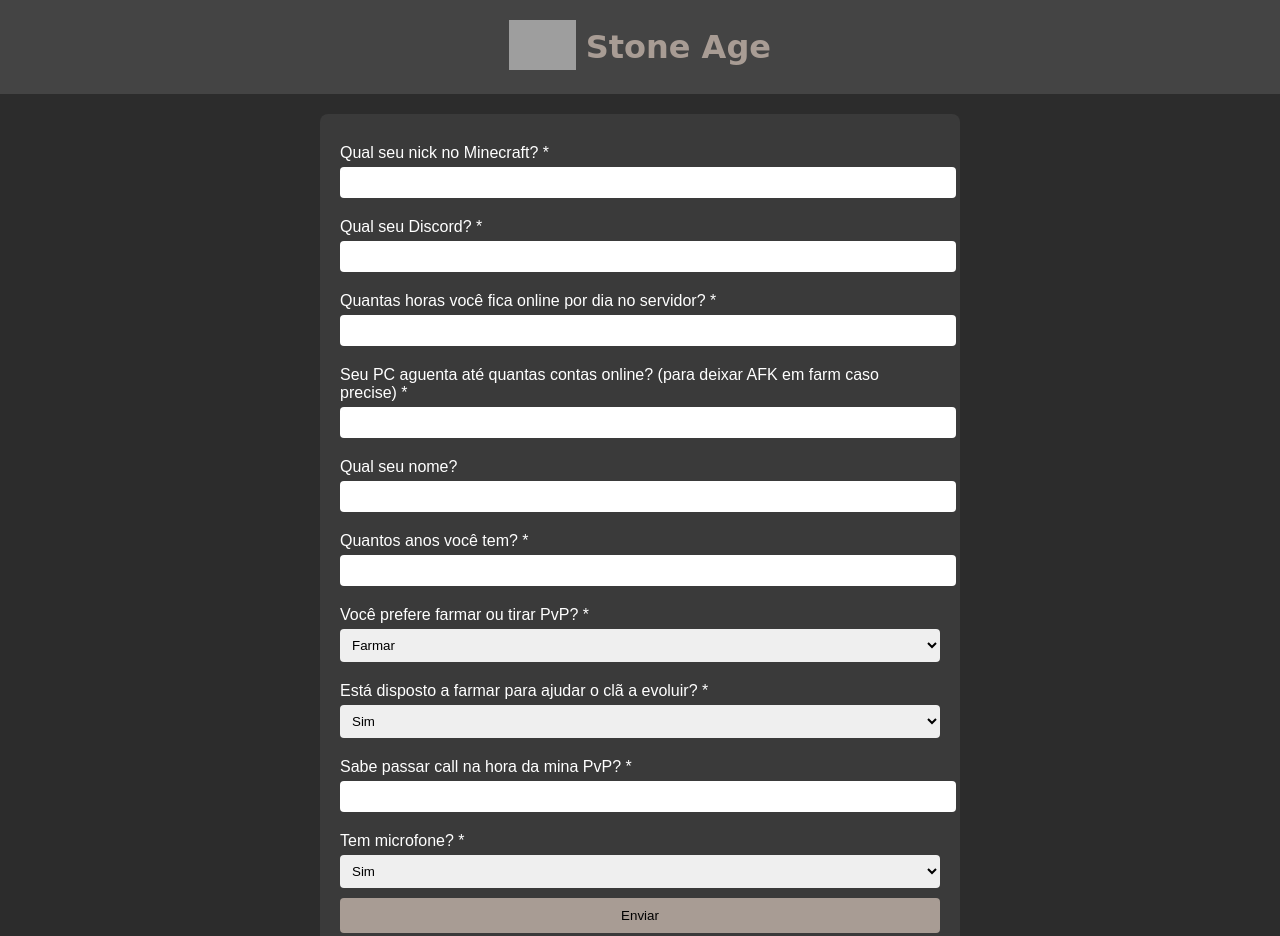
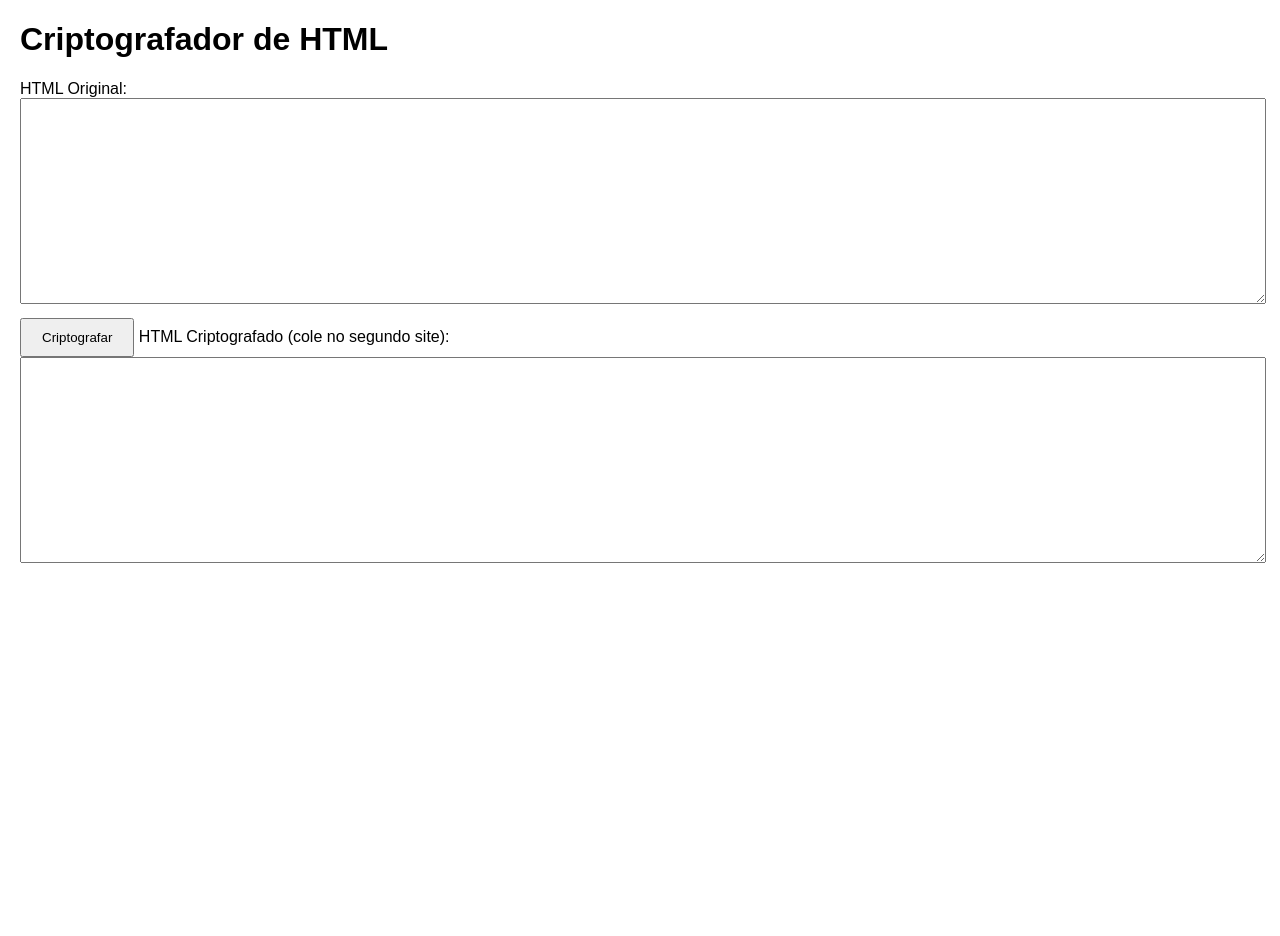
Before and after one commit to BnPsyco021/Stone-Age-Form, a plain HTML site: page index.html in a window 1280 px wide. Shown: the top 936 px of the page. After the commit the page ends 800 px from the top, so only its background shows below. Drawn offline with nearby package versions, Linux system fonts and the light colour scheme; grey boxes are pictures that could not be loaded.

Commit message:
Index.html

```diff
--- a/index.html
+++ b/index.html
@@ -1,166 +1,30 @@
 <!DOCTYPE html>
-<html lang="pt">
+<html lang="pt-BR">
 <head>
-    <meta charset="UTF-8">
-    <meta name="viewport" content="width=device-width, initial-scale=1.0">
-    <title>Stone Age</title>
-    <style>
-        body {
-            margin: 0;
-            padding: 0;
-            background-color: #2c2c2c;
-            font-family: Arial, sans-serif;
-            color: #fff;
-        }
-        .top-bar {
-            background-color: #444;
-            padding: 20px;
-            text-align: center;
-            display: flex;
-            justify-content: center;
-            align-items: center;
-        }
-        .logo {
-            height: 50px;
-            margin-right: 10px;
-            cursor: pointer;
-        }
-        .title {
-            font-size: 32px;
-            font-weight: bold;
-            color: #a89c94;
-            font-family: "Rock Salt", cursive;
-        }
-        .form-container {
-            background-color: #3a3a3a;
-            padding: 20px;
-            margin: 20px auto;
-            width: 80%;
-            max-width: 600px;
-            border-radius: 8px;
-        }
-        .form-container label {
-            display: block;
-            margin: 10px 0 5px;
-        }
-        .form-container input, .form-container select {
-            width: 100%;
-            padding: 8px;
-            margin-bottom: 10px;
-            border: none;
-            border-radius: 4px;
-        }
-        .form-container button {
-            background-color: #a89c94;
-            color: #000;
-            padding: 10px;
-            border: none;
-            width: 100%;
-            border-radius: 4px;
-            cursor: pointer;
-        }
-        .notification {
-            display: none;
-            position: fixed;
-            top: 20px;
-            left: 50%;
-            transform: translateX(-50%);
-            background-color: green;
-            color: white;
-            padding: 10px;
-            border-radius: 5px;
-        }
-        @import url('https://fonts.googleapis.com/css2?family=Rock+Salt&display=swap');
-    </style>
-    <script>
-        let canSubmit = true;
-        function sendForm(event) {
-            event.preventDefault();
-            if (!canSubmit) return;
-            canSubmit = false;
-            setTimeout(() => { canSubmit = true; }, 1200000); // 20 minutos
-
-            const webhookURL = "https://canary.discord.com/api/webhooks/1338254664864501802/PGVII1CcoXsQgBudA6bcTJfT7qYYoo7Vy8qjeDT5LC9Y_IGFtoN0N-lYLa1bXSIE8XRe";
-            const logoURL = "https://imgur.com/PMthxcH.png";
-
-            const formData = new FormData(event.target);
-            const fields = [];
-            formData.forEach((value, key) => {
-                fields.push({ name: key, value: value, inline: false });
-            });
-
-            const embed = {
-                title: "Novo Formulário Enviado!",
-                color: 0x8B7D6B, // Cor de pedra antiga
-                thumbnail: { url: logoURL },
-                fields: fields,
-                timestamp: new Date()
-            };
-
-            fetch(webhookURL, {
-                method: "POST",
-                headers: { "Content-Type": "application/json" },
-                body: JSON.stringify({ embeds: [embed] })
-            }).then(() => {
-                document.querySelector('.notification').style.display = 'block';
-                setTimeout(() => {
-                    document.querySelector('.notification').style.display = 'none';
-                }, 3000);
-            }).catch(error => console.error('Erro ao enviar:', error));
-        }
-    </script>
+  <meta charset="UTF-8">
+  <title>Criptografador de HTML</title>
+  <script src="https://cdnjs.cloudflare.com/ajax/libs/crypto-js/4.1.1/crypto-js.min.js"></script>
+  <style>
+    body { font-family: Arial; margin: 20px; }
+    textarea { width: 100%; height: 200px; margin-bottom: 10px; }
+    button { padding: 10px 20px; }
+  </style>
 </head>
 <body>
-    <div class="top-bar">
-        <a href="https://discord.com" target="_blank">
-            <img src="https://imgur.com/PMthxcH.png" alt="Logo" class="logo">
-        </a>
-        <span class="title">Stone Age</span>
-    </div>
-    <div class="form-container">
-        <form onsubmit="sendForm(event)">
-            <label>Qual seu nick no Minecraft? *</label>
-            <input type="text" name="Nick" required>
+  <h1>Criptografador de HTML</h1>
+  <label>HTML Original:</label>
+  <textarea id="input"></textarea>
+  <button onclick="criptografar()">Criptografar</button>
+  <label>HTML Criptografado (cole no segundo site):</label>
+  <textarea id="output" readonly></textarea>
 
-            <label>Qual seu Discord? *</label>
-            <input type="text" name="Discord" required>
-
-            <label>Quantas horas você fica online por dia no servidor? *</label>
-            <input type="number" name="Horas Online" required>
-
-            <label>Seu PC aguenta até quantas contas online? (para deixar AFK em farm caso precise) *</label>
-            <input type="number" name="Contas AFK" required>
-
-            <label>Qual seu nome?</label>
-            <input type="text" name="Nome">
-
-            <label>Quantos anos você tem? *</label>
-            <input type="number" name="Idade" required>
-
-            <label>Você prefere farmar ou tirar PvP? *</label>
-            <select name="Preferência" required>
-                <option value="Farmar">Farmar</option>
-                <option value="PvP">PvP</option>
-            </select>
-
-            <label>Está disposto a farmar para ajudar o clã a evoluir? *</label>
-            <select name="Ajuda ao Clã" required>
-                <option value="Sim">Sim</option>
-                <option value="Não">Não</option>
-            </select>
-
-            <label>Sabe passar call na hora da mina PvP? *</label>
-            <input type="text" name="Call Mina" required>
-
-            <label>Tem microfone? *</label>
-            <select name="Microfone" required>
-                <option value="Sim">Sim</option>
-                <option value="Não">Não</option>
-            </select>
-
-            <button type="submit">Enviar</button>
-        </form>
-    </div>
-    <div class="notification">Formulário enviado! Aguarde os AGE te chamar no PV. Boa sorte!</div>
+  <script>
+    function criptografar() {
+      const senha = 'minha-senha-forte';
+      const original = document.getElementById('input').value;
+      const criptografado = CryptoJS.AES.encrypt(original, senha).toString();
+      document.getElementById('output').value = criptografado;
+    }
+  </script>
 </body>
 </html>
```
